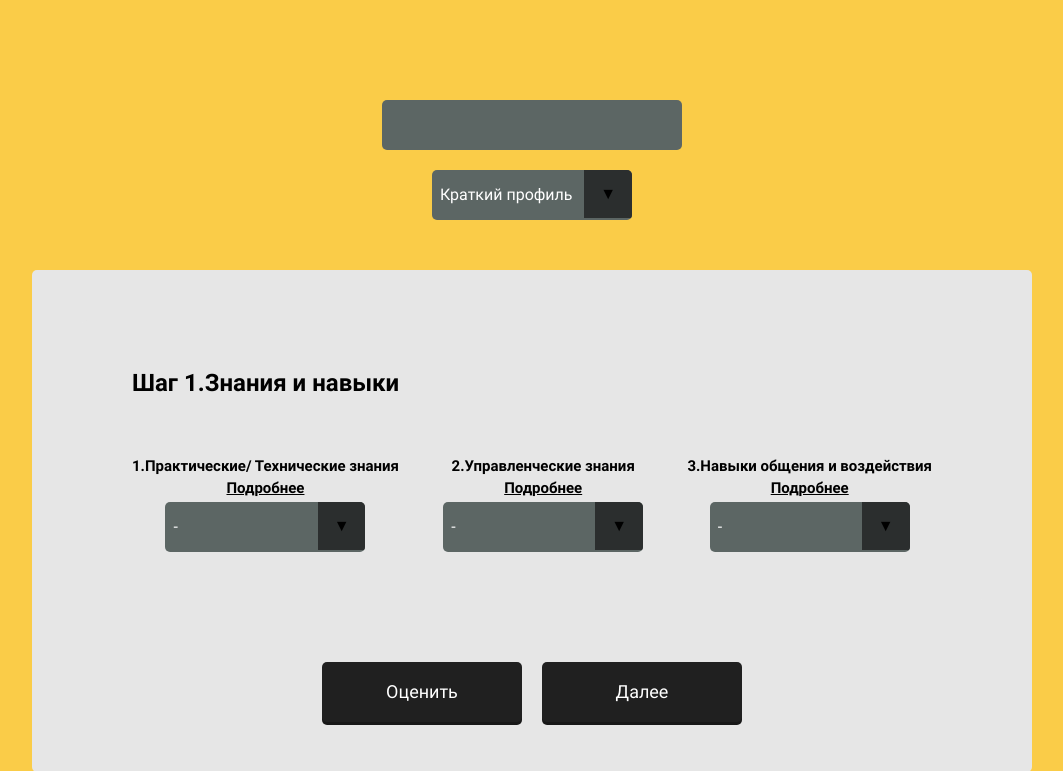
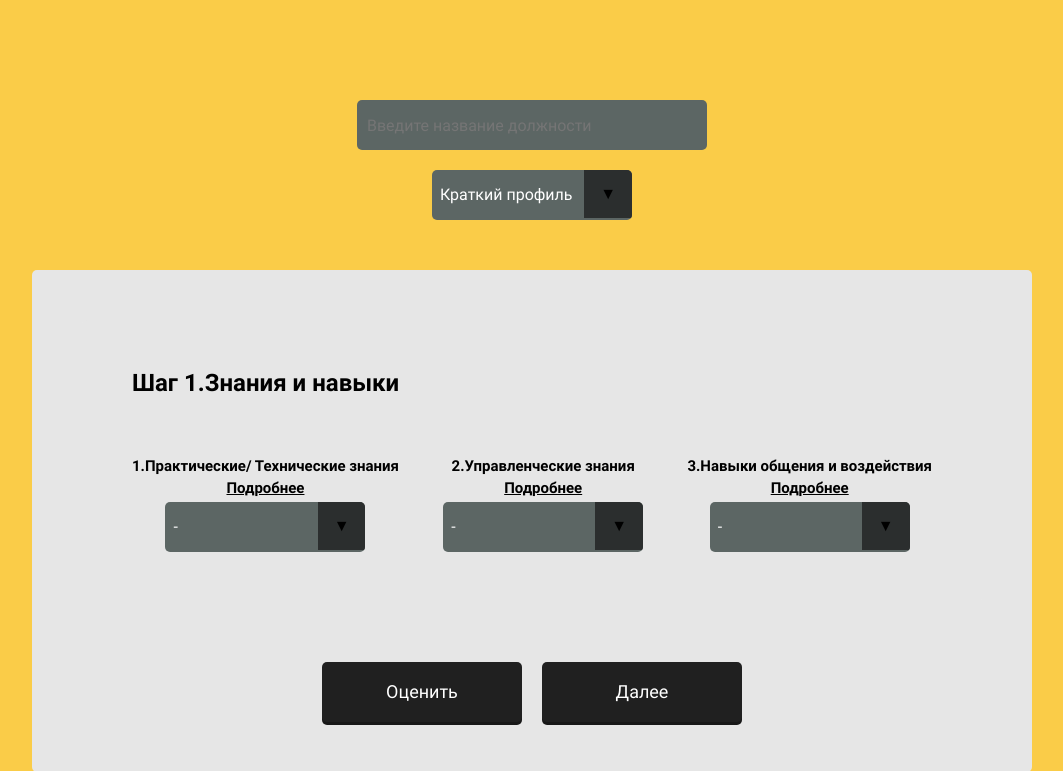
Before and after one commit to OxidNowin/Job-Evaluation-Calculator-, a Django app: page / in a window 1280 px wide. Shown: the part 70-841 px from the top of the page, without its empty margins (108-1171 px from the left). Run offline with Django 3.2, Linux system fonts and the light colour scheme; the visitor is signed in with stand-in values (Sample User, id 1).

Commit message:
Испралены описания и форма

```diff
--- a/evacalc/forms.py
+++ b/evacalc/forms.py
@@ -50,11 +50,16 @@ impact_importance_choices = [('', '-'),
 
 
 class FirstSectionForm(forms.Form):
-  title = forms.CharField(max_length=25)
+  title = forms.CharField(label="Название должности", max_length=250)
   short_profile = forms.ChoiceField(widget=forms.Select, choices=profile_choices)
   hard_skills = forms.ChoiceField(widget=forms.Select, choices=hard_skills_choices)
   knowledge = forms.ChoiceField(widget=forms.Select, choices=knowledge_choices)
   soft_skills = forms.ChoiceField(widget=forms.Select, choices=soft_skills_choices)
+
+  def __init__(self, *args, **kwargs):
+        super(FirstSectionForm, self).__init__(*args, **kwargs)
+        self.fields['title'].widget.attrs={
+            'placeholder': 'Введите название должности'}
 
 
 class SecondSectionForm(forms.Form):
--- a/evacalc/models.py
+++ b/evacalc/models.py
@@ -4,7 +4,7 @@ from django.utils import timezone
 
 class JobEvaluation(models.Model):
     user = models.ForeignKey('account.MyUser', on_delete=models.CASCADE)
-    title = models.CharField("Название должности", max_length=25)
+    title = models.CharField("Название должности", max_length=250)
     short_profile = models.CharField("Краткий профиль", max_length=2)
     created_date = models.DateTimeField(default=timezone.now)
     hard_skills = models.CharField("Практические знания", max_length=1)
--- a/evacalc/static/css/hr.css
+++ b/evacalc/static/css/hr.css
@@ -96,11 +96,15 @@
   }
 
   .error-logic {
-    color: var(--red-color);
+    color: var(--black-color);
     font-size: 28px;
     font-weight: 700;
     margin-bottom: 10px;
     text-align: center;
+    overflow-wrap: anywhere;
+  }
+  .error-logic p{
+    color: var(--red-color);
   }
 
   .success-logic {
@@ -109,8 +113,12 @@
     font-weight: 700;
     margin-bottom: 10px;
     text-align: center;
+    overflow-wrap: anywhere;
   }
 
+  .success-logic p{
+    color: var(--green-color);
+  }
 /* hr */
 
 .hr  {
@@ -151,7 +159,7 @@
   padding: 10px;
   box-sizing: border-box;
   background: #5c6664;
-  max-width: 300px;
+  max-width: 350px;
   width: 100%;
   height: 50px;
   border: 0px;
--- a/evacalc/static/css/style.css
+++ b/evacalc/static/css/style.css
@@ -48,6 +48,7 @@
   --white-color: #fff;
   --black-color: #000;
   --red-color: #C0504D;
+  --green-color: #70CA32;
   --a-hover: #f26e00;
   --footer-color: #111111;
   --gray-bg-color: #e6e6e6;
```
Also changed, not shown: evacalc/arrays.py (+1 -1 lines), evacalc/templates/evacalc/responsibility_section.html (+18 -18 lines), evacalc/migrations/0008_auto_20210401_1810.py (added).
